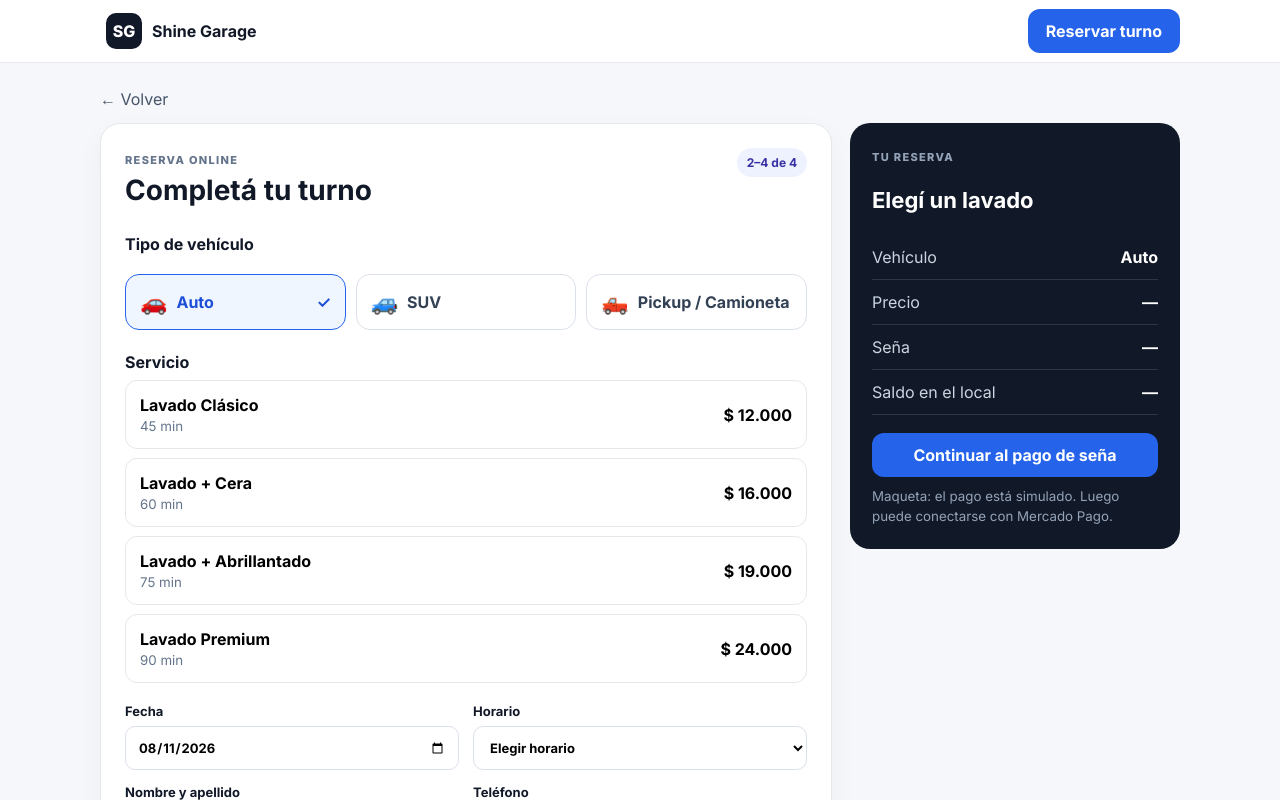
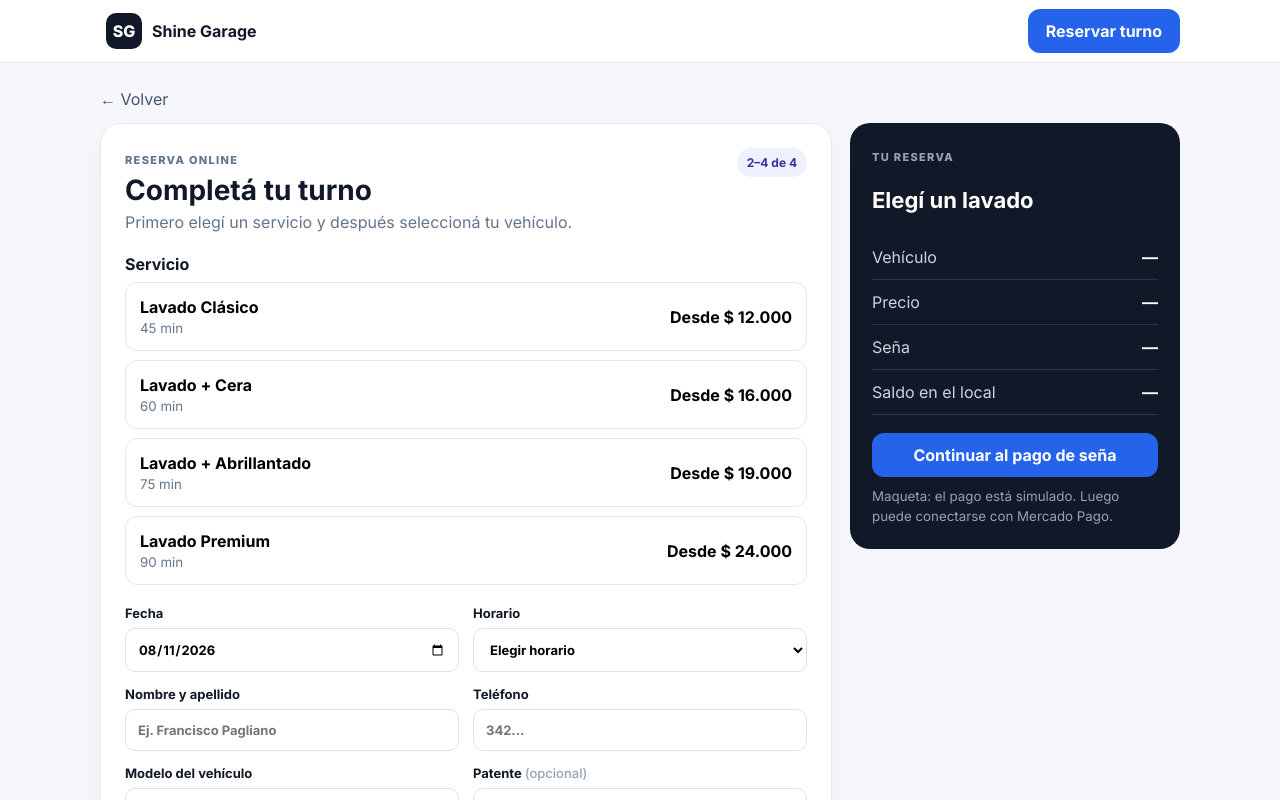
Before and after one commit to FranciscoPagliano/turnero-lavadero-autos, a React (Vite) app: page / in a window 1280 px wide. Both pictures are taken after a click on the button "Reservar turno". Shown: the top 800 px of the page. Built offline with nearby package versions, Linux system fonts and the light colour scheme.

Commit message:
cambia flujo: servicio antes que tipo de vehiculo

```diff
--- a/src/main.jsx
+++ b/src/main.jsx
@@ -36,16 +36,16 @@ function App(){
   const [bookings,setBookings] = useState(initialBookings);
   const [slots,setSlots] = useState(['08:30','09:00','10:00','11:30','13:30','15:00','16:00','17:00','18:00']);
   const [openSlots,setOpenSlots] = useState(['08:30','09:00','10:00','11:30','13:30','15:00','16:00','17:00','18:00']);
-  const [booking,setBooking] = useState({vehicleType:'auto',serviceId:null,date:'2026-08-11',time:'',name:'',phone:'',plate:'',vehicle:''});
+  const [booking,setBooking] = useState({vehicleType:null,serviceId:null,date:'2026-08-11',time:'',name:'',phone:'',plate:'',vehicle:''});
   const [notice,setNotice] = useState('');
   const selected = services.find(s=>s.id===booking.serviceId);
-  const selectedPrice = selected ? selected.prices[booking.vehicleType] : 0;
+  const selectedPrice = selected && booking.vehicleType ? selected.prices[booking.vehicleType] : 0;
 
   const navTo = r => {setRoute(r); setNotice(''); window.scrollTo({top:0,behavior:'smooth'});};
 
   const confirmBooking=()=>{
-    if(!selected || !booking.time || !booking.name.trim() || !booking.phone.trim()){
-      setNotice('Completá servicio, horario, nombre y teléfono para continuar.'); return;
+    if(!selected || !booking.vehicleType || !booking.time || !booking.name.trim() || !booking.phone.trim()){
+      setNotice('Completá servicio, tipo de vehículo, horario, nombre y teléfono para continuar.'); return;
     }
     setBookings(prev=>[...prev,{
       id:Date.now(), date:booking.date, time:booking.time, name:booking.name, phone:booking.phone,
@@ -91,16 +91,14 @@ function BusinessCard(){
 }
 
 function Home({services,booking,setBooking,navTo}){
-  const choose=(id)=>{setBooking(b=>({...b,serviceId:id}));navTo('booking')};
+  const choose=(id)=>{setBooking(b=>({...b,serviceId:id,vehicleType:null}));navTo('booking')};
   return <>
     <BusinessCard/>
     <main className="container home-main">
       <section className="booking-panel compact-panel">
-        <div className="panel-heading"><div><span className="eyebrow">RESERVA ONLINE</span><h2>Reservá tu turno</h2><p>Primero elegí el tipo de vehículo para ver el precio correcto.</p></div><span className="step-pill">1 de 4</span></div>
-        <VehicleSelector value={booking.vehicleType} onChange={(id)=>setBooking(b=>({...b,vehicleType:id}))}/>
-        <div className="services-title"><h3>Elegí tu lavado</h3><span>Precios según {vehicleTypes.find(v=>v.id===booking.vehicleType)?.label}</span></div>
+        <div className="panel-heading"><div><span className="eyebrow">RESERVA ONLINE</span><h2>Elegí tu lavado</h2><p>Seleccioná el servicio que querés. En el siguiente paso elegís tu vehículo y ves el precio exacto.</p></div><span className="step-pill">1 de 4</span></div>
         <div className="service-grid">
-          {services.map(s=><ServiceCard key={s.id} service={s} vehicleType={booking.vehicleType} onChoose={()=>choose(s.id)}/>) }
+          {services.map(s=><ServiceCard key={s.id} service={s} onChoose={()=>choose(s.id)}/>) }
         </div>
       </section>
 
@@ -126,11 +124,12 @@ function VehicleSelector({value,onChange}){
   return <div className="vehicle-grid">{vehicleTypes.map(v=><button key={v.id} className={`vehicle-btn ${value===v.id?'active':''}`} onClick={()=>onChange(v.id)}><span className="vehicle-icon">{v.icon}</span><span>{v.label}</span>{value===v.id && <b>✓</b>}</button>)}</div>
 }
 
-function ServiceCard({service,vehicleType,onChoose}){
+function ServiceCard({service,onChoose}){
+  const lowestPrice = Math.min(...Object.values(service.prices));
   return <article className={`service-card ${service.badge?'featured':''}`}>
     {service.badge && <span className="badge">{service.badge}</span>}
     <div className="service-top"><div><h3>{service.name}</h3><p>{service.desc}</p></div><span className="duration">{service.minutes} min</span></div>
-    <div className="service-bottom"><div><small>Desde</small><strong>{money(service.prices[vehicleType])}</strong></div><button onClick={onChoose}>Elegir</button></div>
+    <div className="service-bottom"><div><small>Desde</small><strong>{money(lowestPrice)}</strong></div><button onClick={onChoose}>Elegir</button></div>
   </article>
 }
 
@@ -141,12 +140,16 @@ function Booking({services,booking,setBooking,selected,selectedPrice,openSlots,n
     <button className="back-link" onClick={()=>navTo('home')}>← Volver</button>
     <div className="booking-layout">
       <section className="booking-panel">
-        <div className="panel-heading"><div><span className="eyebrow">RESERVA ONLINE</span><h2>Completá tu turno</h2></div><span className="step-pill">2–4 de 4</span></div>
-        <label className="field-label">Tipo de vehículo</label>
-        <VehicleSelector value={booking.vehicleType} onChange={(id)=>setBooking(b=>({...b,vehicleType:id}))}/>
+        <div className="panel-heading"><div><span className="eyebrow">RESERVA ONLINE</span><h2>Completá tu turno</h2><p>{selected ? `Elegiste ${selected.name}. Ahora seleccioná tu vehículo para ver el precio.` : 'Primero elegí un servicio y después seleccioná tu vehículo.'}</p></div><span className="step-pill">2–4 de 4</span></div>
 
         <label className="field-label">Servicio</label>
-        <div className="service-select-list">{services.map(s=><button key={s.id} className={booking.serviceId===s.id?'selected':''} onClick={()=>setBooking(b=>({...b,serviceId:s.id}))}><span><b>{s.name}</b><small>{s.minutes} min</small></span><strong>{money(s.prices[booking.vehicleType])}</strong></button>)}</div>
+        <div className="service-select-list">{services.map(s=><button key={s.id} className={booking.serviceId===s.id?'selected':''} onClick={()=>setBooking(b=>({...b,serviceId:s.id,vehicleType:null}))}><span><b>{s.name}</b><small>{s.minutes} min</small></span><strong>Desde {money(Math.min(...Object.values(s.prices)))}</strong></button>)}</div>
+
+        {selected && <>
+          <label className="field-label">¿Qué vehículo vas a traer?</label>
+          <VehicleSelector value={booking.vehicleType} onChange={(id)=>setBooking(b=>({...b,vehicleType:id}))}/>
+          {booking.vehicleType && <div className="notice">Precio para {vehicleTypes.find(v=>v.id===booking.vehicleType)?.label}: <b>{money(selectedPrice)}</b></div>}
+        </>}
 
         <div className="form-grid">
           <label>Fecha<input type="date" value={booking.date} onChange={e=>setBooking(b=>({...b,date:e.target.value,time:''}))}/></label>
@@ -162,10 +165,10 @@ function Booking({services,booking,setBooking,selected,selectedPrice,openSlots,n
       <aside className="summary-card">
         <span className="eyebrow">TU RESERVA</span>
         <h3>{selected?.name || 'Elegí un lavado'}</h3>
-        <div className="summary-row"><span>Vehículo</span><b>{vehicleTypes.find(v=>v.id===booking.vehicleType)?.label}</b></div>
-        <div className="summary-row"><span>Precio</span><b>{selected?money(selectedPrice):'—'}</b></div>
-        <div className="summary-row"><span>Seña</span><b>{selected?money(selected.deposit):'—'}</b></div>
-        <div className="summary-row"><span>Saldo en el local</span><b>{selected?money(selectedPrice-selected.deposit):'—'}</b></div>
+        <div className="summary-row"><span>Vehículo</span><b>{booking.vehicleType ? vehicleTypes.find(v=>v.id===booking.vehicleType)?.label : '—'}</b></div>
+        <div className="summary-row"><span>Precio</span><b>{selected && booking.vehicleType?money(selectedPrice):'—'}</b></div>
+        <div className="summary-row"><span>Seña</span><b>{selected && booking.vehicleType?money(selected.deposit):'—'}</b></div>
+        <div className="summary-row"><span>Saldo en el local</span><b>{selected && booking.vehicleType?money(selectedPrice-selected.deposit):'—'}</b></div>
         <button className="pay-btn" onClick={confirmBooking}>Continuar al pago de seña</button>
         <small>Maqueta: el pago está simulado. Luego puede conectarse con Mercado Pago.</small>
       </aside>
```
